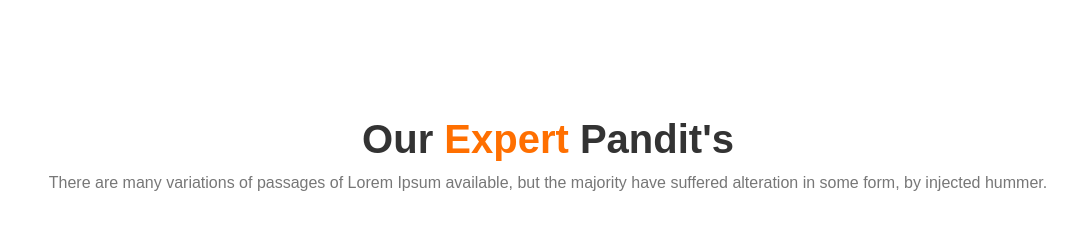
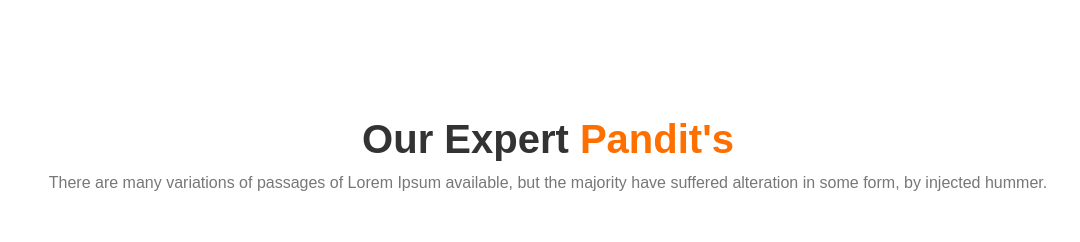
Before and after one commit to metooabby/poojyanama, a plain HTML site: page index.html in a window 1280 px wide. Shown: the part 2758-3000 px from the top of the page, without its empty margins (92-1172 px from the left). Drawn offline with nearby package versions, Linux system fonts and the light colour scheme; no server answers; a web font is replaced by a local one.

Commit message:
sapn remove from expert and put in pandit

```diff
--- a/index.html
+++ b/index.html
@@ -364,7 +364,7 @@
       <div class="row">
         <div class="col-lg-12 col-md-12 col-sm-10 col-xs-12 col-lg-offset-2 col-md-offset-2 col-sm-offset-1 col-xs-offset-0">
           <div class="ast_heading">
-            <h1>our <span>expert</span> pandit's</h1>
+            <h1>our expert <span>pandit's</span></h1>
             <p>There are many variations of passages of Lorem Ipsum available, but the majority have suffered alteration in some form, by injected hummer.</p>
           </div>
         </div>
```
